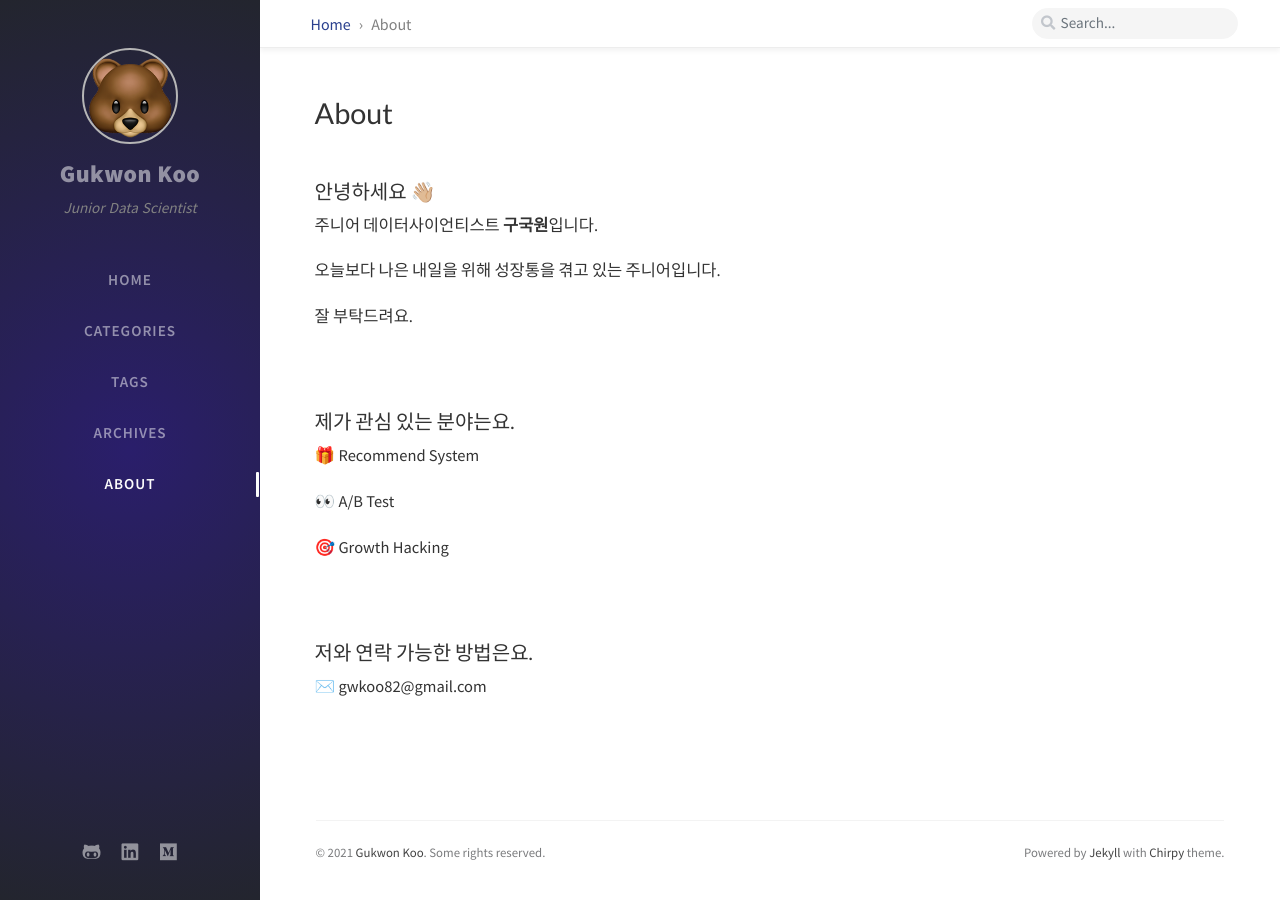
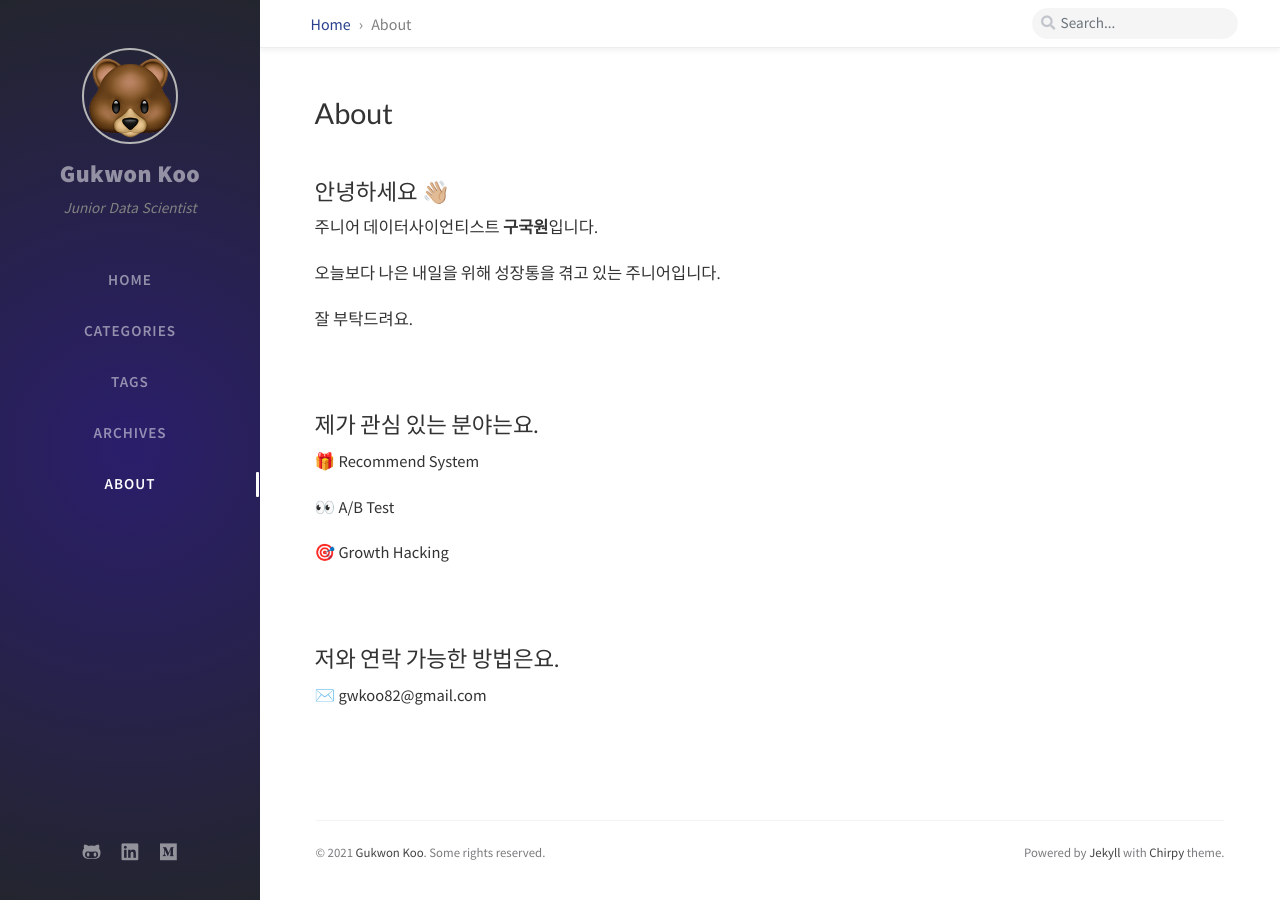
Before and after one commit to gguguk/gguguk.github.io, a Jekyll site: the page built from _tabs/about.md, in a window 1280 px wide. Built offline with Jekyll 4.4.1, drawn with Linux system fonts in a browser that asks for light colours; nearby versions of some CDN libraries; comment, search, counter and statistics services are not loaded.

```diff
--- a/_tabs/about.md
+++ b/_tabs/about.md
@@ -4,7 +4,7 @@ icon: fas fa-info
 order: 4
 ---
 
-### 안녕하세요 👋🏼
+## 안녕하세요 👋🏼
 
 주니어 데이터사이언티스트 **구국원**입니다.
 
@@ -14,7 +14,7 @@ order: 4
 
 <br>
 
-### 제가 관심 있는 분야는요.
+## 제가 관심 있는 분야는요.
 
 🎁 Recommend System
 
@@ -24,6 +24,6 @@ order: 4
 
 <br>
 
-### 저와 연락 가능한 방법은요.
+## 저와 연락 가능한 방법은요.
 
 ✉️ gwkoo82@gmail.com
```
